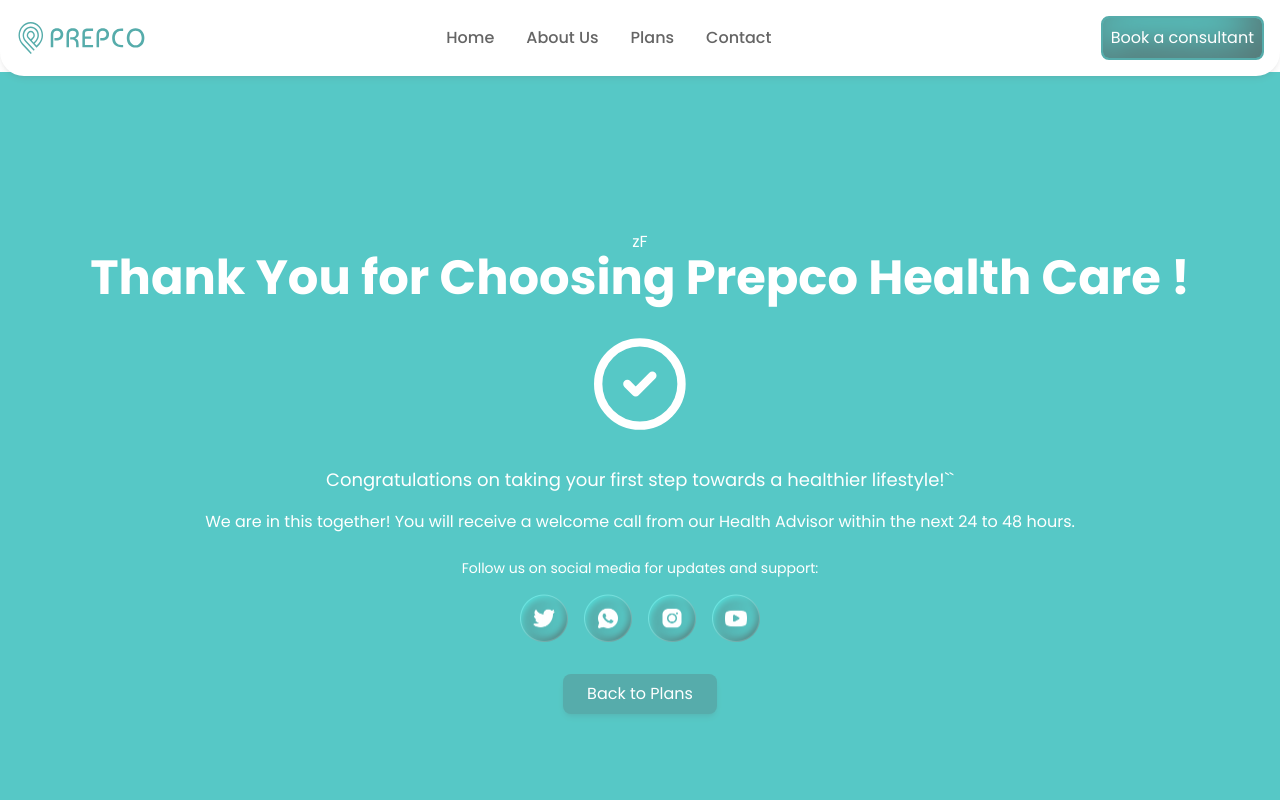
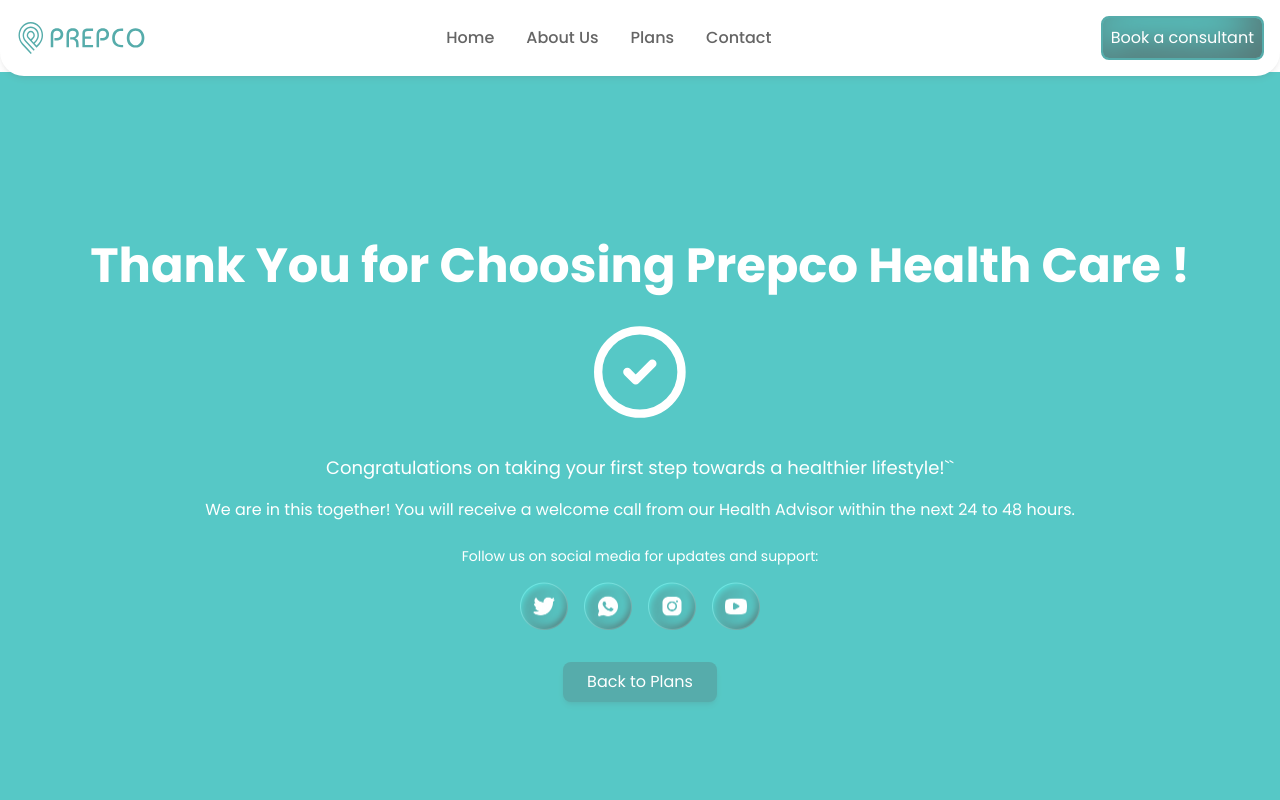
Before and after one commit to Prepco-creator/PREPCO, a Next.js app: page /success in a window 1280 px wide. Shown: the top 800 px of the page. Built offline with nearby package versions, Linux system fonts and the light colour scheme; a web font is replaced by a local one.

Commit message:
content corrected

```diff
--- a/src/components/extra-pages/PaymentSuccess.tsx
+++ b/src/components/extra-pages/PaymentSuccess.tsx
@@ -12,7 +12,7 @@
     return (
         <>
             <section className="bg-primary1 text-white flex items-center justify-center min-h-screen">
-                <div className="text-center">zF
+                <div className="text-center">
                     <h1 className="text-5xl font-bold text-primary-dark">Thank You for Choosing Prepco Health Care !
                     </h1>
                     <CircleCheck size={100} className="text-center block w-full my-8" />
```
